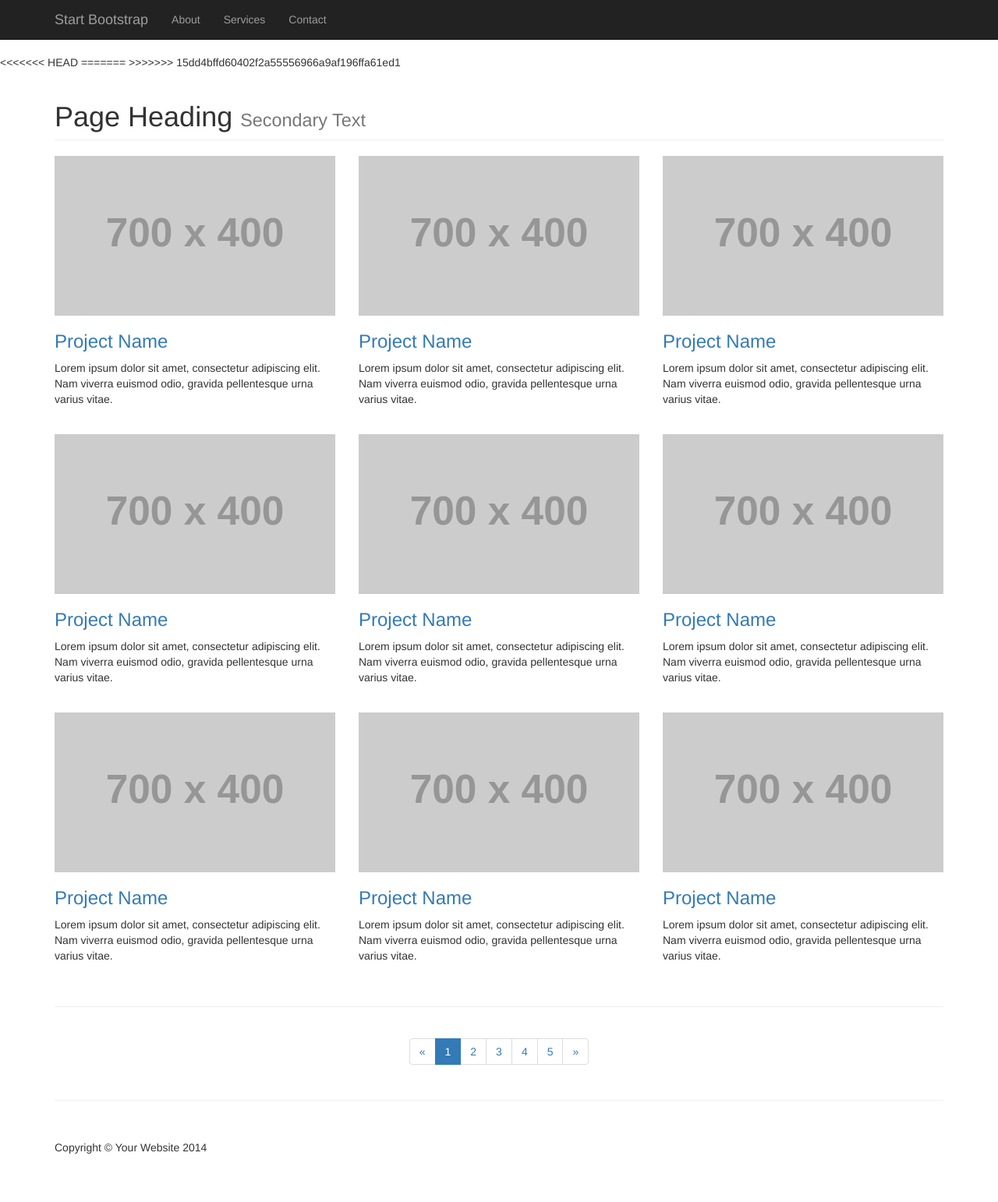
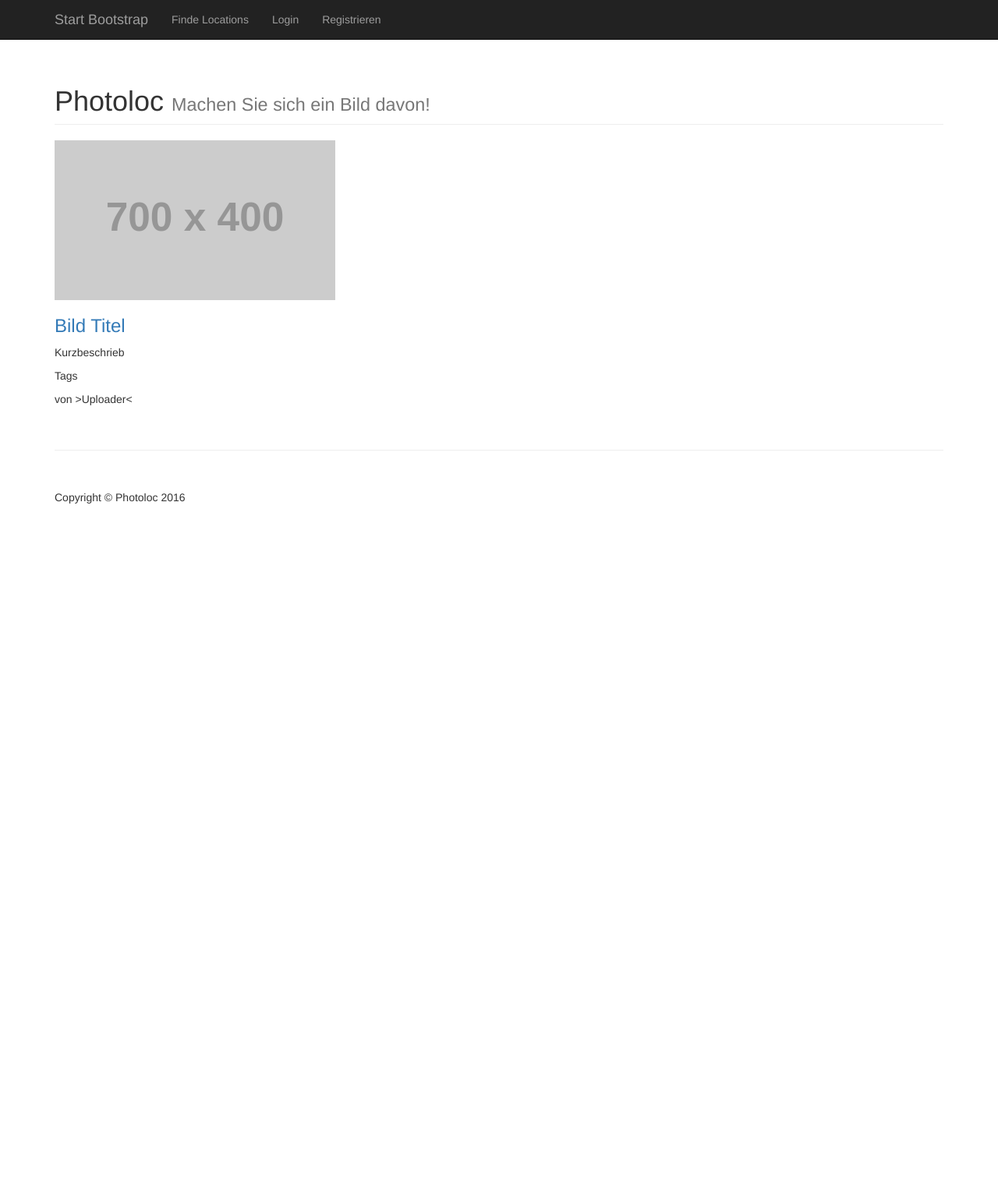
Before and after one commit to altariaapple/b_tour_1, a PHP site: page / in a window 1280 px wide. Shown: the whole page at 78% size. After the commit the page ends 646 px from the top, so only its background shows below. Run offline with PHP 8.4, Linux system fonts and the light colour scheme; grey boxes labelled with a size stand in for pictures from a placeholder-image service; some libraries are stand-ins or nearby versions.

Commit message:
no message

```diff
--- a/index.php
+++ b/index.php
@@ -1,20 +1,28 @@
 <?php
+
+ require_once("system/data.php");
+
+
  $error = false;
  $error_msg = "";
  $success = false;
  $success_msg = "";
 
+
  if(isset($_POST['register-submit'])){
  // Kontrolle mit isset, ob email und password ausgefüllt wurde
-  if(!empty($_POST['email']) && !empty($_POST['password']) && !empty($_POST['confirm-password'])){
+ if(!empty($_POST['username']) && !empty($_POST['password']) && !empty($_POST['confirm-password'])){
 
    // Werte aus POST-Array auf SQL-Injections prüfen und in Variablen schreiben
-    $email = filter_data($_POST['email']);
-    $password = filter_data($_POST['password']);
-    $confirm_password = filter_data($_POST['confirm-password']);
+   $username = $_POST['username'];
+   $email = $_POST['email'];
+   $firstname = $_POST['firstname'];
+   $lastname = $_POST['lastname'];
+   $password = $_POST['password'];
+   $confirm_password = $_POST['confirm-password'];
    if($password == $confirm_password){
      // register liefert bei erfolgreichem Eintrag in die DB den Wert TRUE zurück, andernfalls FALSE
-      $result = register($email, $password);
+     $result = register($username, $email, $firstname, $lastname, $password);
      if($result){
        $success = true;
        $success_msg = "Sie haben erfolgreich registriert.</br>
@@ -27,23 +35,26 @@
      $error = true;
      $error_msg .= "Die Passwörter stimmen nicht überein.</br>";
    }
-  }else{
-    $error = true;
-    $error_msg .= "Bitte füllen Sie alle Felder aus.</br>";
  }
+
+ // else{
+ //   $error = true;
+ //   $error_msg .= "Bitte füllen Sie alle Felder aus.</br>";
+ // }
 }
 ?>
 <!DOCTYPE html>
 <html lang="en">
 
 <head>
+
    <meta charset="utf-8">
    <meta http-equiv="X-UA-Compatible" content="IE=edge">
    <meta name="viewport" content="width=device-width, initial-scale=1">
    <meta name="description" content="">
    <meta name="author" content="">
 
-    <title>3 Col Portfolio - Start Bootstrap Template</title>
+   <title>Photoloc</title>
 
    <!-- Bootstrap Core CSS -->
    <link href="css/bootstrap.min.css" rel="stylesheet">
@@ -73,19 +84,19 @@
                    <span class="icon-bar"></span>
                    <span class="icon-bar"></span>
                </button>
-                <a class="navbar-brand" href="#">Start Bootstrap</a>
+               <a class="navbar-brand" href="">Start Bootstrap</a>
            </div>
            <!-- Collect the nav links, forms, and other content for toggling -->
            <div class="collapse navbar-collapse" id="bs-example-navbar-collapse-1">
                <ul class="nav navbar-nav">
                    <li>
-                        <a href="#">About</a>
+                       <a href="">Finde Locations</a>
                    </li>
                    <li>
-                        <a href="#">Services</a>
+                       <a href="" id="login-link" data-toggle="modal" data-target="#loginModal">Login</a>
                    </li>
                    <li>
-                        <a href="#">Contact</a>
+                       <a href="" id="register-link" data-toggle="modal" data-target="#registerModal">Registrieren</a>
                    </li>
                </ul>
            </div>
@@ -94,8 +105,6 @@
        <!-- /.container -->
    </nav>
 
-<<<<<<< HEAD
-=======
    <!-- modal window for login -->
    <div class="modal fade" id="loginModal" role="dialog">
      <div class="modal-dialog">
@@ -120,7 +129,7 @@
              <div class="form-group">
              <div class="row">
                <div class="col-sm-6 col-sm-offset-3">
-                  <input type="submit" name="register-submit" id="register-submit" tabindex="4" class="form-control btn btn-register" value="login">
+                 <input type="submit" name="login-submit" id="login-submit" tabindex="4" class="form-control btn btn-register" value="login">
                </div>
              </div>
            </div>
@@ -162,187 +171,89 @@
            <form id="register-form" action="index.php" method="post" role="form">
              <h5>Benutzername</h5>
              <div class="form-group">
-                <input type="text" name="username" id="username" tabindex="1" class="form-control" placeholder="Benutzername" value="">
+               <input type="text" name="username" id="username" tabindex="1" class="form-control" placeholder="Benutzername" value="" required>
              </div>
 
              <h5>E-Mail</h5>
              <div class="form-group">
-                <input type="email" name="email" id="email" tabindex="2" class="form-control" placeholder="E-Mail-Adresse" value="">
+               <input type="email" name="email" id="email" tabindex="2" class="form-control" placeholder="E-Mail-Adresse" value="" required>
              </div>
 
              <h5>Vorname</h5>
              <div class="form-group">
-                <input type="text" name="firstname" id="email" tabindex="2" class="form-control" placeholder="Vorname" value="">
+               <input type="text" name="firstname" id="email" tabindex="2" class="form-control" placeholder="Vorname" value="" required>
              </div>
 
              <h5>Nachname</h5>
              <div class="form-group">
-                <input type="text" name="lastname" id="email" tabindex="2" class="form-control" placeholder="Nachname" value="">
+               <input type="text" name="lastname" id="email" tabindex="2" class="form-control" placeholder="Nachname" value="" required>
              </div>
 
              <h5>Passwort</h5>
              <div class="form-group">
-                <input type="password" name="password" id="password" tabindex="3" class="form-control" placeholder="Passwort">
+               <input type="password" name="password" id="password" tabindex="3" class="form-control" placeholder="Passwort" required>
              </div>
 
              <h5>Passwort bestätigen</h5>
              <div class="form-group">
-                <input type="password" name="confirm-password" id="confirm-password" tabindex="4" class="form-control" placeholder="Passwort bestätigen">
+               <input type="password" name="confirm-password" id="confirm-password" tabindex="4" class="form-control" placeholder="Passwort bestätigen" required>
              </div>
 
              <div class="form-group">
                <div class="row">
                  <div class="col-sm-6 col-sm-offset-3">
-                    <input type="submit" name="register-submit" id="register-submit" tabindex="5" class="form-control btn btn-register" value="Registrieren">
+                   <input type="submit" name="register-submit" id="register-submit" tabindex="5" class="form-control btn btn-register" value="Registrieren" required>
                  </div>
                </div>
              </div>
 
            </form>
            <!-- /register form -->
+           <?php
+             // Gibt es einen Erfolg zu vermelden?
+             if($success == true){
+           ?>
+               <div class="alert alert-success" role="alert"><?php echo $success_msg; ?></div>
+           <?php
+             }   // schliessen von if($success == true)
+             // Gibt es einen Fehler?
+             if($error == true){
+           ?>
+               <div class="alert alert-danger" role="alert"><?php echo $error_msg; ?></div>
+           <?php
+             }   // schliessen von if($success == true)
+           ?>
          </div>
        </div>
      </div>
    </div>
    <!-- /modal register window -->
 
->>>>>>> 15dd4bffd60402f2a55556966a9af196ffa61ed1
    <!-- Page Content -->
    <div class="container">
 
        <!-- Page Header -->
        <div class="row">
            <div class="col-lg-12">
-                <h1 class="page-header">Page Heading
-                    <small>Secondary Text</small>
+               <h1 class="page-header">Photoloc
+                   <small>Machen Sie sich ein Bild davon!</small>
                </h1>
            </div>
        </div>
        <!-- /.row -->
 
-        <!-- Projects Row -->
+       <!-- locations Row -->
        <div class="row">
            <div class="col-md-4 portfolio-item">
                <a href="#">
                    <img class="img-responsive" src="http://placehold.it/700x400" alt="">
                </a>
                <h3>
-                    <a href="#">Project Name</a>
+                   <a href="#">Bild Titel</a>
                </h3>
-                <p>Lorem ipsum dolor sit amet, consectetur adipiscing elit. Nam viverra euismod odio, gravida pellentesque urna varius vitae.</p>
-            </div>
-            <div class="col-md-4 portfolio-item">
-                <a href="#">
-                    <img class="img-responsive" src="http://placehold.it/700x400" alt="">
-                </a>
-                <h3>
-                    <a href="#">Project Name</a>
-                </h3>
-                <p>Lorem ipsum dolor sit amet, consectetur adipiscing elit. Nam viverra euismod odio, gravida pellentesque urna varius vitae.</p>
-            </div>
-            <div class="col-md-4 portfolio-item">
-                <a href="#">
-                    <img class="img-responsive" src="http://placehold.it/700x400" alt="">
-                </a>
-                <h3>
-                    <a href="#">Project Name</a>
-                </h3>
-                <p>Lorem ipsum dolor sit amet, consectetur adipiscing elit. Nam viverra euismod odio, gravida pellentesque urna varius vitae.</p>
-            </div>
-        </div>
-        <!-- /.row -->
-
-        <!-- Projects Row -->
-        <div class="row">
-            <div class="col-md-4 portfolio-item">
-                <a href="#">
-                    <img class="img-responsive" src="http://placehold.it/700x400" alt="">
-                </a>
-                <h3>
-                    <a href="#">Project Name</a>
-                </h3>
-                <p>Lorem ipsum dolor sit amet, consectetur adipiscing elit. Nam viverra euismod odio, gravida pellentesque urna varius vitae.</p>
-            </div>
-            <div class="col-md-4 portfolio-item">
-                <a href="#">
-                    <img class="img-responsive" src="http://placehold.it/700x400" alt="">
-                </a>
-                <h3>
-                    <a href="#">Project Name</a>
-                </h3>
-                <p>Lorem ipsum dolor sit amet, consectetur adipiscing elit. Nam viverra euismod odio, gravida pellentesque urna varius vitae.</p>
-            </div>
-            <div class="col-md-4 portfolio-item">
-                <a href="#">
-                    <img class="img-responsive" src="http://placehold.it/700x400" alt="">
-                </a>
-                <h3>
-                    <a href="#">Project Name</a>
-                </h3>
-                <p>Lorem ipsum dolor sit amet, consectetur adipiscing elit. Nam viverra euismod odio, gravida pellentesque urna varius vitae.</p>
-            </div>
-        </div>
-
-        <!-- Projects Row -->
-        <div class="row">
-            <div class="col-md-4 portfolio-item">
-                <a href="#">
-                    <img class="img-responsive" src="http://placehold.it/700x400" alt="">
-                </a>
-                <h3>
-                    <a href="#">Project Name</a>
-                </h3>
-                <p>Lorem ipsum dolor sit amet, consectetur adipiscing elit. Nam viverra euismod odio, gravida pellentesque urna varius vitae.</p>
-            </div>
-            <div class="col-md-4 portfolio-item">
-                <a href="#">
-                    <img class="img-responsive" src="http://placehold.it/700x400" alt="">
-                </a>
-                <h3>
-                    <a href="#">Project Name</a>
-                </h3>
-                <p>Lorem ipsum dolor sit amet, consectetur adipiscing elit. Nam viverra euismod odio, gravida pellentesque urna varius vitae.</p>
-            </div>
-            <div class="col-md-4 portfolio-item">
-                <a href="#">
-                    <img class="img-responsive" src="http://placehold.it/700x400" alt="">
-                </a>
-                <h3>
-                    <a href="#">Project Name</a>
-                </h3>
-                <p>Lorem ipsum dolor sit amet, consectetur adipiscing elit. Nam viverra euismod odio, gravida pellentesque urna varius vitae.</p>
-            </div>
-        </div>
-        <!-- /.row -->
-
-        <hr>
-
-        <!-- Pagination -->
-        <div class="row text-center">
-            <div class="col-lg-12">
-                <ul class="pagination">
-                    <li>
-                        <a href="#">&laquo;</a>
-                    </li>
-                    <li class="active">
-                        <a href="#">1</a>
-                    </li>
-                    <li>
-                        <a href="#">2</a>
-                    </li>
-                    <li>
-                        <a href="#">3</a>
-                    </li>
-                    <li>
-                        <a href="#">4</a>
-                    </li>
-                    <li>
-                        <a href="#">5</a>
-                    </li>
-                    <li>
-                        <a href="#">&raquo;</a>
-                    </li>
-                </ul>
+               <p>Kurzbeschrieb</p>
+               <p>Tags</p>
+               <p>von >Uploader< </p>
            </div>
        </div>
        <!-- /.row -->
@@ -353,7 +264,7 @@
        <footer>
            <div class="row">
                <div class="col-lg-12">
-                    <p>Copyright &copy; Your Website 2014</p>
+                   <p>Copyright &copy; Photoloc 2016</p>
                </div>
            </div>
            <!-- /.row -->
@@ -368,6 +279,9 @@
    <!-- Bootstrap Core JavaScript -->
    <script src="js/bootstrap.min.js"></script>
 
+   <!-- functions.js -->
+   <script src="js/functions.js"></script>
+
 </body>
 
 </html>
--- a/system/data.php
+++ b/system/data.php
@@ -25,6 +25,6 @@
  /* ----------------------- */
 
  function register($username, $email, $firstname, $lastname, $password){
-   $sql = "INSERT INTO user"
+   $sql = "INSERT INTO user";
  }
 ?>
```
Lines whose indentation alone changed are shown as unchanged.
